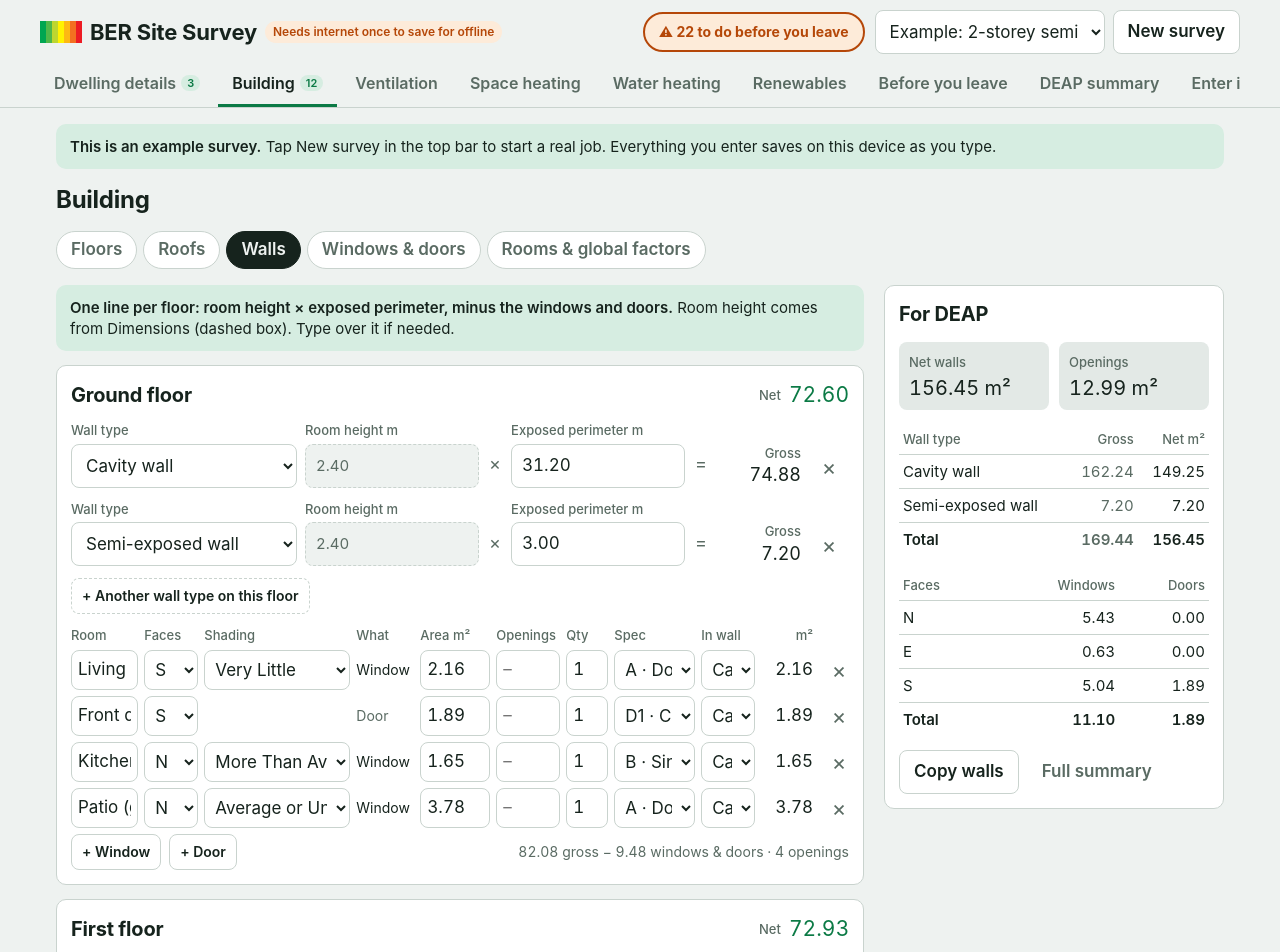
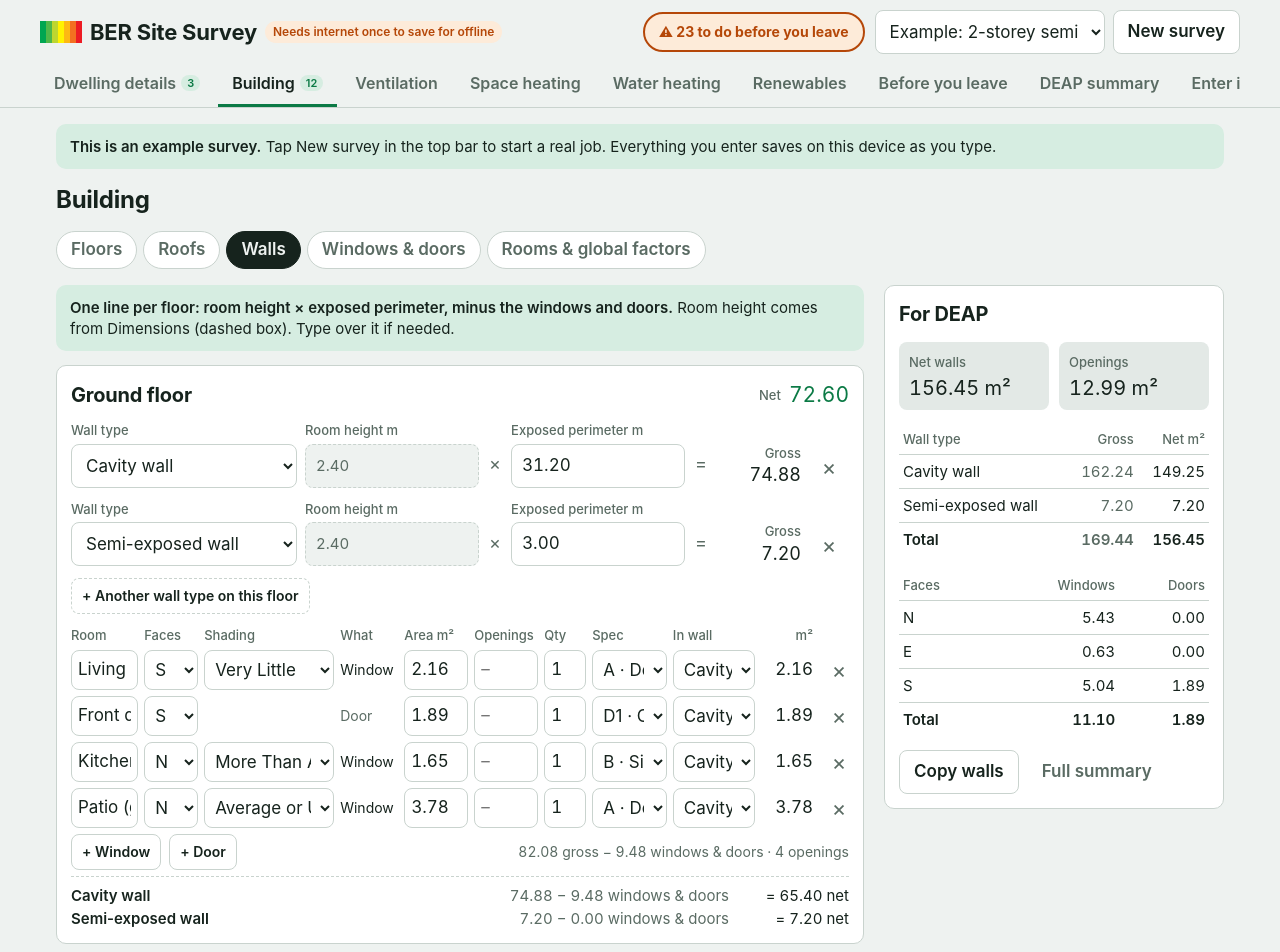
Before and after one commit to Greenfieldspaces/BER-Survey, a browser extension: page index.html in a window 1280 px wide. Shown: the top 952 px of the page. Drawn offline with Linux system fonts and the light colour scheme.

Commit message:
Walls: windows and doors net off the wall type they sit in
Each floor with more than one wall type now shows gross - openings = net per
wall type. Typing a room name that matches a wall type (Porch -> Porch 2026)
sets In wall; + Window/+ Door go in the wall picked last on that floor. In wall
column widened. Warning and leave-site check per wall type. sw v21.

Co-Authored-By: Claude Opus 5.5 <noreply@anthropic.com>
Claude-Session: https://claude.ai/code/session_01WicQgHSnJQTGTzzLPrgGBk

```diff
--- a/index.html
+++ b/index.html
@@ -97,7 +97,12 @@ input.auto{border-style:dashed;background:var(--bg)}
 .ftbl{display:flex;flex-direction:column;gap:6px}
 #rirSec{scroll-margin-top:200px}
 .oprow{display:grid;grid-template-columns:minmax(0,1fr) 58px 150px 62px 78px 74px 46px minmax(0,1.3fr) 54px 32px;gap:6px;align-items:center}
-.oprow.inw{grid-template-columns:minmax(0,1fr) 54px 146px 58px 70px 64px 42px minmax(0,1.2fr) minmax(0,.8fr) 52px 30px}
+.oprow.inw{grid-template-columns:minmax(0,.9fr) 54px 130px 58px 64px 64px 42px minmax(0,1fr) minmax(0,1.1fr) 52px 30px}
+.bytype{display:flex;flex-direction:column;gap:2px;border-top:1px dashed var(--line);padding-top:8px}
+.btrow{display:grid;grid-template-columns:minmax(0,1fr) auto 110px;gap:10px;align-items:baseline;font-size:15px}
+.btrow .btname{font-weight:600;overflow:hidden;text-overflow:ellipsis;white-space:nowrap}
+.btrow .num:last-child{text-align:right}
+.btrow.bad .num:last-child{color:var(--danger);font-weight:600}
 .oprow select,.oprow input{min-height:40px;padding:6px 6px}
 .oph{font-family:var(--f-body);font-weight:500;font-size:13px;color:var(--muted)}
 .oprow .r{text-align:right}
@@ -551,6 +556,11 @@ const LEVELS=['Basement','Ground floor','First floor','Second floor','Third floo
 const levelH=(s,lv)=>{const r=(((s.data||{}).dims||{}).storeys||[]).find(x=>x.level===lv);return r?n(r.height):0};
 const opDir=(o,w)=>o.orient||w.orient||'';
 const lastOp={};
+// a room called "Porch" goes in the "Porch 2026" wall, "Kitchen extension" in "Extension 2018"
+const TYPE_STOP=/^(wall|walls|cavity|solid|timber|frame|stud|block|hollow|stone|brick|concrete|insulated|insulation|filled|fill|dry|lined|drylined|external|internal|unknown|type|new|old|the|and|with|of|in|on|to|mm|room|roof)$/i;
+const typeWords=t=>String(t||'').toLowerCase().split(/[^a-z]+/).filter(x=>x.length>2&&!TYPE_STOP.test(x));
+const lineForRoom=(lines,room)=>{const r=String(room||'').toLowerCase();if(!r)return null;return lines.find(w=>typeWords(w.type).some(x=>new RegExp('\\b'+x).test(r)))||null};
+const lineLabel=x=>x.level||x.shape==='tri'?x.type:x.name||x.type;
 function floorLevels(s){
   const st=(((s.data||{}).dims||{}).storeys||[]).map(r=>r.level).filter(l=>l&&!/roof/i.test(l));
   const used=s.walls.filter(w=>w.level).map(w=>w.level);
@@ -612,10 +622,12 @@ function opsEl(lines,s,dir){
   rows.forEach(([w,o])=>{
     const u=k=>e=>{o[k]=e.target.value;save();refresh()};
     const ts=opTypes(o.kind);
+    // moving an opening keeps the row where it is until the next redraw, so typing carries on
+    const inw=multi?el('select',{'aria-label':'In wall',class:'inwall',onchange:e=>{const to=lines.find(x=>x.id===e.target.value),at=lines.find(x=>x.ops.includes(o));if(to&&at&&to!==at){at.ops=at.ops.filter(x=>x!==o);to.ops.push(o);lastOp['in'+lines[0].id]=to.id;save();refresh()}}},lines.map(x=>el('option',{value:x.id,selected:x===w},lineLabel(x)))):null;
     const tsel=el('select',{'aria-label':'Type',onchange:e=>{if(e.target.value==='__new'){const t=newOpType(o.kind);o.t=t.id;toast('Type '+t.code+' added. Describe it on Windows & doors')}else o.t=e.target.value;lastOp[o.kind+'t']=o.t;save();render()}},
       ts.map(t=>el('option',{value:t.id,selected:o.t===t.id},typeLabel(t,o.kind))),el('option',{value:'__new'},'+ New type'));
     box.append(el('div',{class:'oprow'+(multi?' inw':''),'data-op':o.id},
-      el('input',{value:o.name||'',placeholder:'Room','aria-label':'Room',oninput:e=>{o.name=e.target.value;save()}}),
+      el('input',{value:o.name||'',placeholder:'Room','aria-label':'Room',oninput:e=>{o.name=e.target.value;save()},onchange:multi?()=>{const to=lineForRoom(lines,o.name),at=lines.find(x=>x.ops.includes(o));if(to&&at&&to!==at){at.ops=at.ops.filter(x=>x!==o);to.ops.push(o);lastOp['in'+lines[0].id]=to.id;if(inw)inw.value=to.id;save();refresh();toast('In wall set to '+lineLabel(to))}}:null}),
       el('select',{'aria-label':'Faces',onchange:e=>{o.orient=e.target.value;lastOp.orient=o.orient;save();refresh()}},el('option',{value:''},'–'),ORIENTS.map(d=>el('option',{value:d,selected:opDir(o,w)===d},d))),
       o.kind==='door'?el('span',{class:'muted'},''):el('select',{'aria-label':'Overshading',onchange:e=>{o.shade=e.target.value;lastOp.shade=o.shade;save();refresh()}},el('option',{value:''},'–'),WIN_SHADE.map(d=>el('option',{value:d,selected:o.shade===d},d))),
       el('span',{class:o.kind==='door'?'kind door':'kind'},o.kind==='door'?'Door':'Window'),
@@ -623,21 +635,26 @@ function opsEl(lines,s,dir){
       el('input',{inputmode:'numeric',value:o.open||'',placeholder:'–','aria-label':'Openings on each',oninput:u('open')}),
       el('input',{inputmode:'numeric',value:o.qty,'aria-label':'How many',oninput:u('qty')}),
       tsel,
-      multi?el('select',{'aria-label':'In wall',onchange:e=>{const to=lines.find(x=>x.id===e.target.value);if(to&&to!==w){w.ops=w.ops.filter(x=>x!==o);to.ops.push(o);save();render()}}},lines.map(x=>el('option',{value:x.id,selected:x===w},x.level||x.shape==='tri'?x.type:x.name||x.type))):null,
+      inw,
       el('span',{class:'r num','data-oa':o.id},f2(opArea(o))),
-      el('button',{class:'x','aria-label':'Remove '+o.kind,onclick:()=>{w.ops=w.ops.filter(x=>x!==o);save();render()}},'×')));
+      el('button',{class:'x','aria-label':'Remove '+o.kind,onclick:()=>{lines.forEach(x=>{x.ops=x.ops.filter(y=>y!==o)});save();render()}},'×')));
   });
   const add=kind=>()=>{
-    const w=lines[0],ts=opTypes(kind);
+    const w=lines.find(x=>x.id===lastOp['in'+lines[0].id])||lines[0],ts=opTypes(kind);
     const t=ts.find(x=>x.id===lastOp[kind+'t'])||ts[0]||newOpType(kind);
     const o=blankOp(kind,Object.assign({t:t.id,orient:lastOp.orient||dir||''},kind==='window'?{shade:lastOp.shade||'Average or Unknown'}:{}));w.ops.push(o);save();render();
     setTimeout(()=>{const i=document.getElementById('oa-'+o.id);i&&i.focus()},40);
   };
   box.append(el('div',{class:'row'},el('button',{class:'btn small',onclick:add('window')},'+ Window'),el('button',{class:'btn small',onclick:add('door')},'+ Door'),
     el('span',{style:'flex:1'}),el('span',{class:'note num','data-gcalc':lines.map(w=>w.id).join(' ')},groupCalc(lines))));
+  if(multi)box.append(el('div',{class:'bytype','data-bytype':lines.map(w=>w.id).join(' ')},...byTypeRows(lines)));
   return box;
 }
 const groupCalc=ls=>{const k=ls.reduce((a,w)=>a+w.ops.reduce((b,o)=>b+opOpenings(o),0),0);return f2(ls.reduce((a,w)=>a+gross(w),0))+' gross − '+f2(ls.reduce((a,w)=>a+opsArea(w),0))+' windows & doors · '+k+' openings'};
+// each wall type on the floor loses only the windows and doors that sit in it (the In wall column)
+const byTypeRows=ls=>ls.map(w=>el('div',{class:'btrow'+(net(w)<0?' bad':'')},el('span',{class:'btname'},lineLabel(w)),
+  el('span',{class:'num muted'},f2(gross(w))+' − '+f2(opsArea(w))+' windows & doors'),
+  el('span',{class:'num'},'= '+f2(net(w))+' net')));
 const groupNet=ls=>ls.reduce((a,w)=>a+net(w),0);
 function groupCard(title,lines,s,extra,opts){
   const card=el('section',{class:'wall floor'},
@@ -645,7 +662,7 @@ function groupCard(title,lines,s,extra,opts){
   lines.forEach(w=>card.append(...lineEl(w,s,{del:lines.length>1||(opts&&opts.delAll)})));
   if(extra)card.append(extra);
   if(lines.length)card.append(opsEl(lines,s,opts&&opts.dir));
-  card.append(el('div',{class:'warn','data-warn':lines.map(w=>w.id).join(' '),hidden:groupNet(lines)>=0},'Openings exceed the gross area'));
+  card.append(el('div',{class:'warn','data-warn':lines.map(w=>w.id).join(' '),hidden:!lines.some(w=>net(w)<0)},lines.length>1?'Windows and doors are more than the gross area of one wall type. Check the In wall column.':'Openings exceed the gross area'));
   return card;
 }
 function renderWalls(){
@@ -1029,7 +1046,10 @@ function allChecks(s){
   if(!s.walls.some(w=>gross(w)>0))add('miss','Wall measurements','building','walls');
   usedTypes(s).forEach(t=>{const d=(s.data.walltypes||{})[t]||{};if(!hasVal(d.cons))add('miss',t+': construction not recorded','building','walls');else if(!hasVal(d.ins)&&!hasVal(d.u))add('miss',t+': insulation or U-value not recorded','building','walls')});
   {const nd=s.walls.reduce((a,w)=>a+w.ops.filter(o=>!opDir(o,w)).length,0);if(nd)add('miss',nd+' window'+(nd>1?'s or doors have':' or door has')+' no direction','building','walls')}
-  s.walls.forEach((w,i)=>{const nm=w.name||'Wall '+(i+1);
+  {const lv=[...new Set(s.walls.filter(w=>w.level&&w.shape!=='tri'&&!w.rir).map(w=>w.level))];
+   lv.forEach(l=>{const ls=s.walls.filter(w=>w.level===l&&w.shape!=='tri'&&!w.rir);if(ls.length<2||!ls.some(w=>w.ops.length))return;
+     ls.forEach(w=>{if(gross(w)>0&&!w.ops.length)add('check',l+': no windows or doors are in the '+w.type+' wall. Set In wall for the ones that sit in it','building','walls')})})}
+  s.walls.forEach((w,i)=>{const nm=w.level&&s.walls.filter(x=>x.level===w.level&&x.shape!=='tri'&&!x.rir).length>1?w.level+', '+w.type:w.name||'Wall '+(i+1);
     if(!(gross(w)>0))add('miss',nm+' has no dimensions','building','walls');
     else if(net(w)<0)add('check',nm+': openings are bigger than the wall','building','walls');
     w.ops.forEach(o=>{if(!(opArea(o)>0))add('miss',nm+': a '+o.kind+' has no size','building','walls')})});
@@ -1695,7 +1715,8 @@ function refresh(){
   document.querySelectorAll('[data-gross]').forEach(e=>{const w=s.walls.find(x=>x.id===e.dataset.gross);if(w)e.textContent=f2(gross(w))});
   document.querySelectorAll('[data-gnet]').forEach(e=>e.textContent=f2(groupNet(ws(e.dataset.gnet))));
   document.querySelectorAll('[data-gcalc]').forEach(e=>e.textContent=groupCalc(ws(e.dataset.gcalc)));
-  document.querySelectorAll('[data-warn]').forEach(e=>e.hidden=groupNet(ws(e.dataset.warn))>=0);
+  document.querySelectorAll('[data-bytype]').forEach(e=>e.replaceChildren(...byTypeRows(ws(e.dataset.bytype))));
+  document.querySelectorAll('[data-warn]').forEach(e=>e.hidden=!ws(e.dataset.warn).some(w=>net(w)<0));
   s.walls.forEach(w=>w.ops.forEach(o=>{const e=document.querySelector('[data-oa="'+o.id+'"]');if(e)e.textContent=f2(opArea(o))}));
   const p=$('#panel');if(p)p.replaceWith(summaryPanel(true));
   document.querySelectorAll('[data-fcalc]').forEach(e=>{const fn=CALCS[e.dataset.fcalc];if(fn)e.textContent=fn()});
--- a/sw.js
+++ b/sw.js
@@ -1,5 +1,5 @@
 // Offline support: keep the app and its fonts on the device so it opens with no signal
-const CACHE='ber-survey-v20';
+const CACHE='ber-survey-v21';
 const SHELL=['./','index.html','manifest.webmanifest','icon-192.png','icon-512.png','apple-touch-icon.png','jspdf.umd.min.js','jspdf.plugin.autotable.min.js'];
 self.addEventListener('install',e=>{e.waitUntil(caches.open(CACHE).then(c=>c.addAll(SHELL)).then(()=>self.skipWaiting()))});
 self.addEventListener('activate',e=>{e.waitUntil(caches.keys().then(ks=>Promise.all(ks.filter(k=>k!==CACHE).map(k=>caches.delete(k)))).then(()=>self.clients.claim()))});
```
